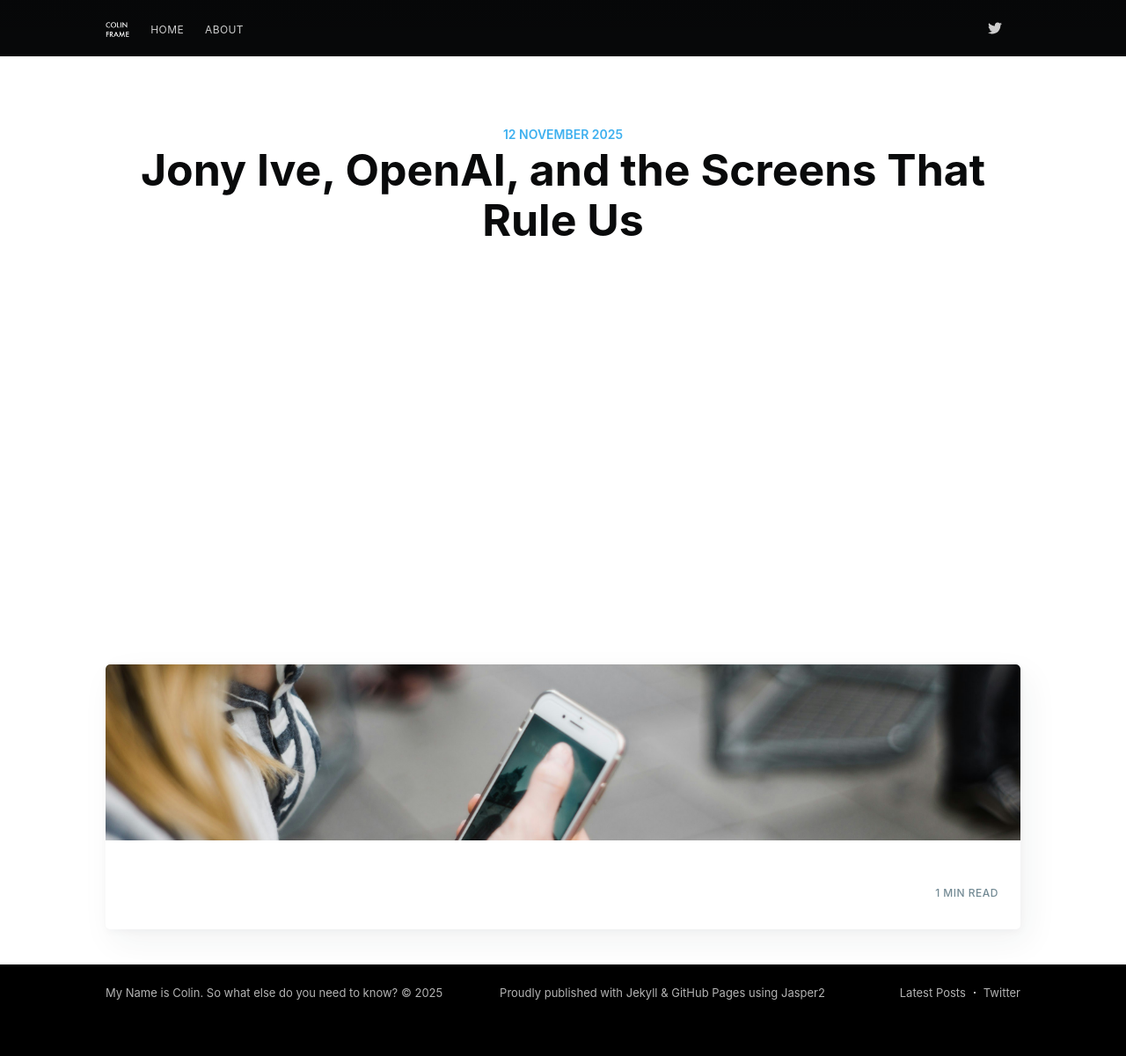
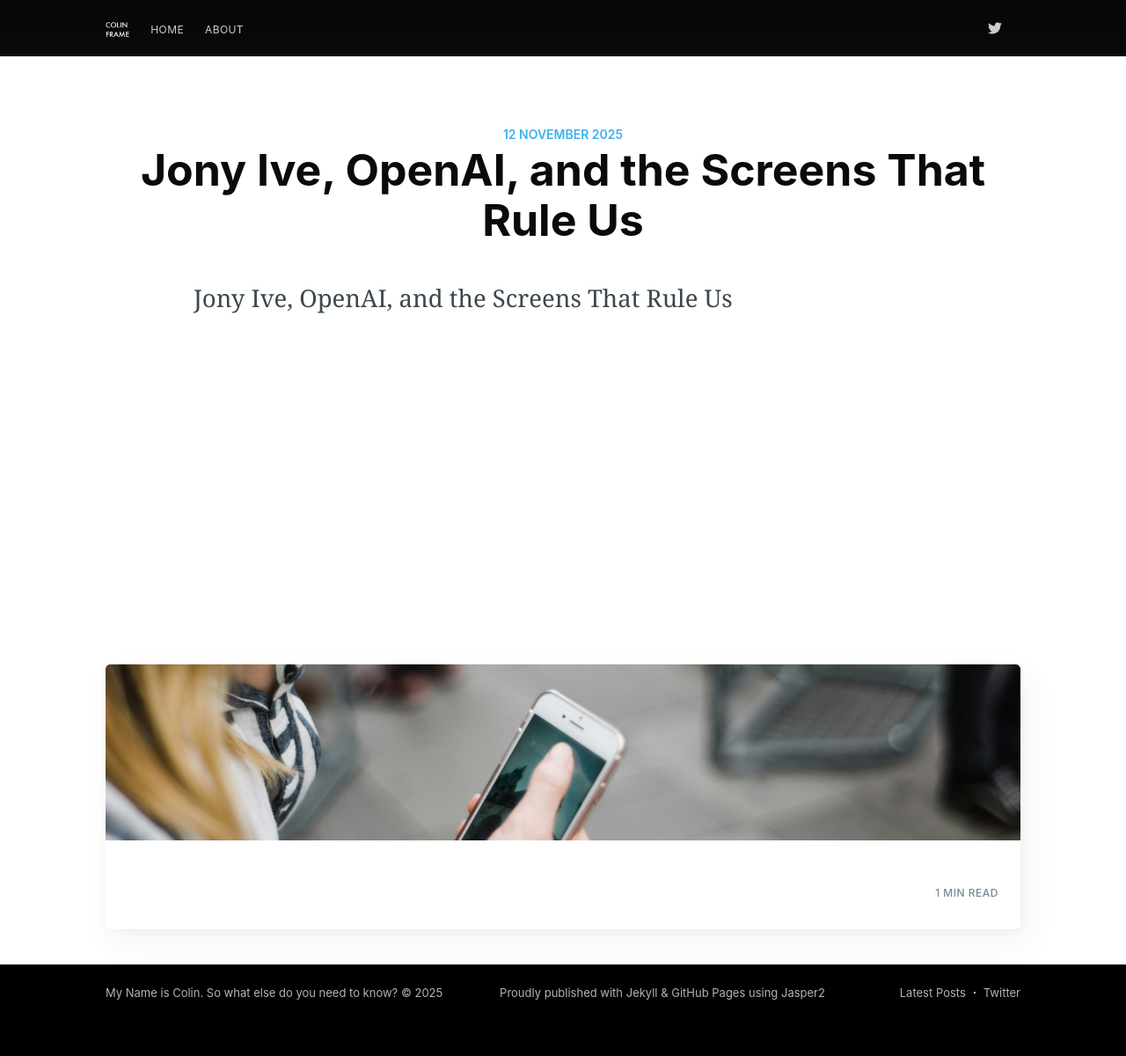
Before and after one commit to colinframe/colinframe.com, a Jekyll site: the page built from _posts/2025-11-12-jony-ive-openai-and-the-screens-that-rule-us.md, in a window 1280 px wide. Shown: the whole page at 88% size. Built offline with Jekyll 4.4.1, drawn with Linux system fonts in a browser that asks for light colours; nearby versions of some CDN libraries.

Commit message:
Add/Update post _posts/2025-11-12-jony-ive-openai-and-the-screens-that-rule-us.md

```diff
--- a/_posts/2025-11-12-jony-ive-openai-and-the-screens-that-rule-us.md
+++ b/_posts/2025-11-12-jony-ive-openai-and-the-screens-that-rule-us.md
@@ -5,5 +5,7 @@
 class: post-template
 subclass: 'post'
 title: "Jony Ive, OpenAI, and the Screens That Rule Us"
-date: 2025-11-12T12:44:42.657Z
+date: 2025-11-12T12:50:58.364Z
 ---
+
+Jony Ive, OpenAI, and the Screens That Rule Us
```
